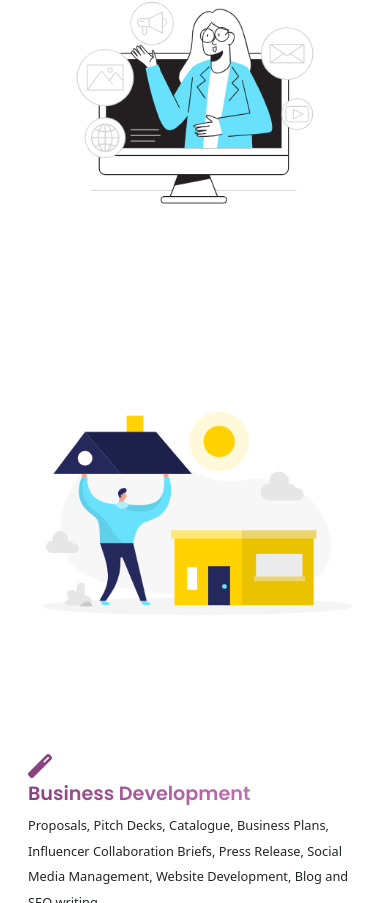
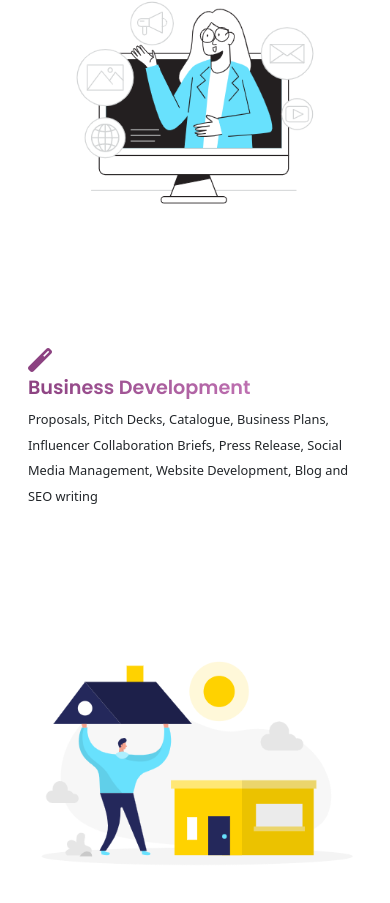
Before and after one commit to digitalnobsx/butterfly-consult-main, a website: page index.html in a window 390 px wide. Shown: the part 1097-2000 px from the top of the page. Drawn offline with Linux system fonts and the light colour scheme.

Commit message:
change order of business content on small screens

```diff
--- a/index.html
+++ b/index.html
@@ -117,12 +117,12 @@
 
         <!--START BUSINESS CONTENT-->
         <div class="row">
-            <div class="col-md-6 col-lg-6 col-sm-12 col-xs-12 services mt-2 mb-0 text-start order-sm-2 order-xs-2">
+            <div class="col-md-6 col-lg-6 col-sm-12 col-xs-12 order-2 services mt-2 mb-0 text-start">
                 <div class="services__pic">
                     <img src="images/services/Process building_Two Color.png" alt="Branding illustration" class="img-fluid">
                 </div>
             </div>
-            <div class="col-md-6 col-lg-6 col-sm-12 col-xs-12 services mt-2 mb-0 order-sm-1">
+            <div class="col-md-6 col-lg-6 col-sm-12 col-xs-12 order-1 services mt-2 mb-0">
                 <div class="services__content">
                     <div class="icon d-block fas fa-magic"></div>
                     <h3 class="display-3--title mt-1">Business Development</h3>
```
Also changed, not shown: images/whatsapp.png (added).
